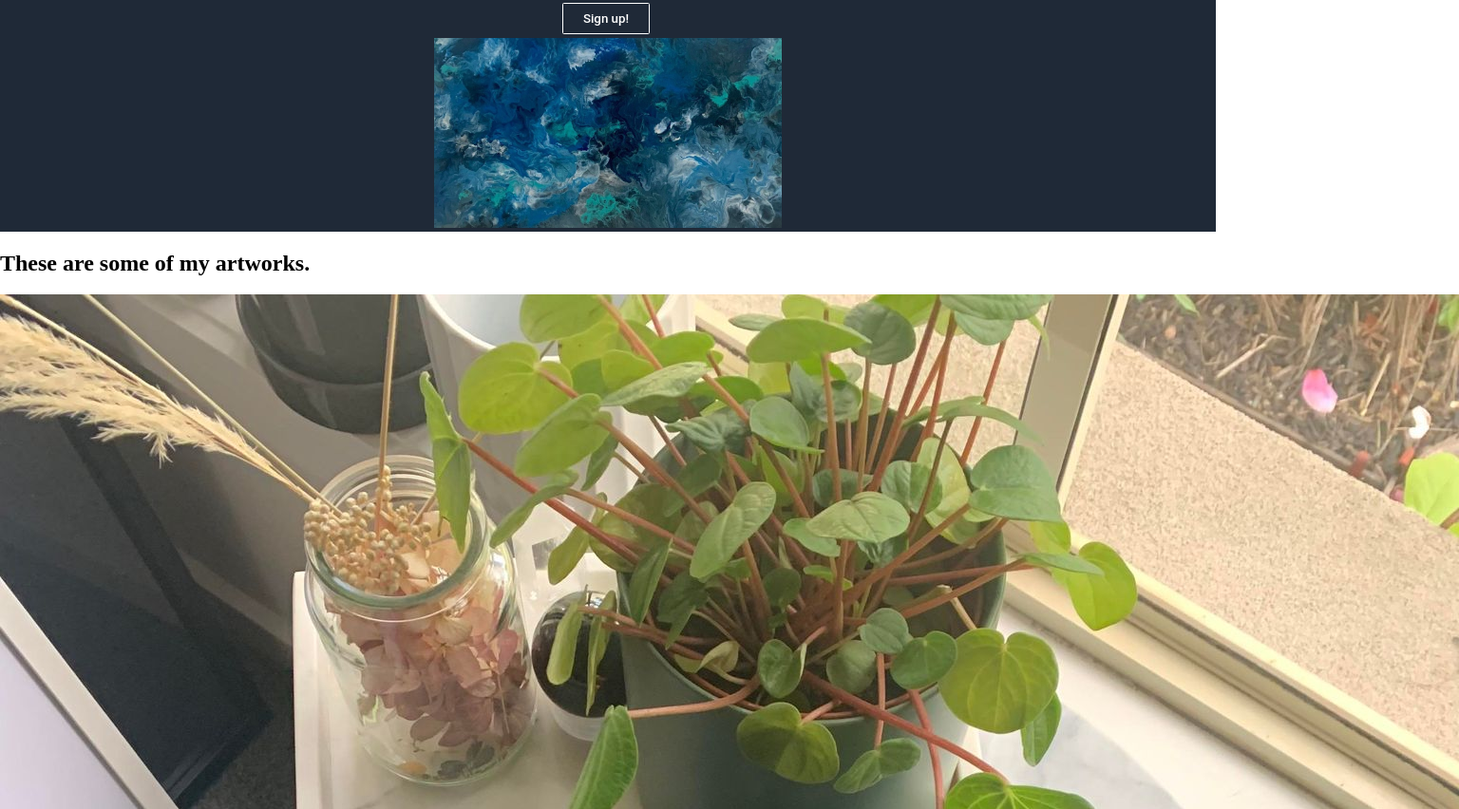
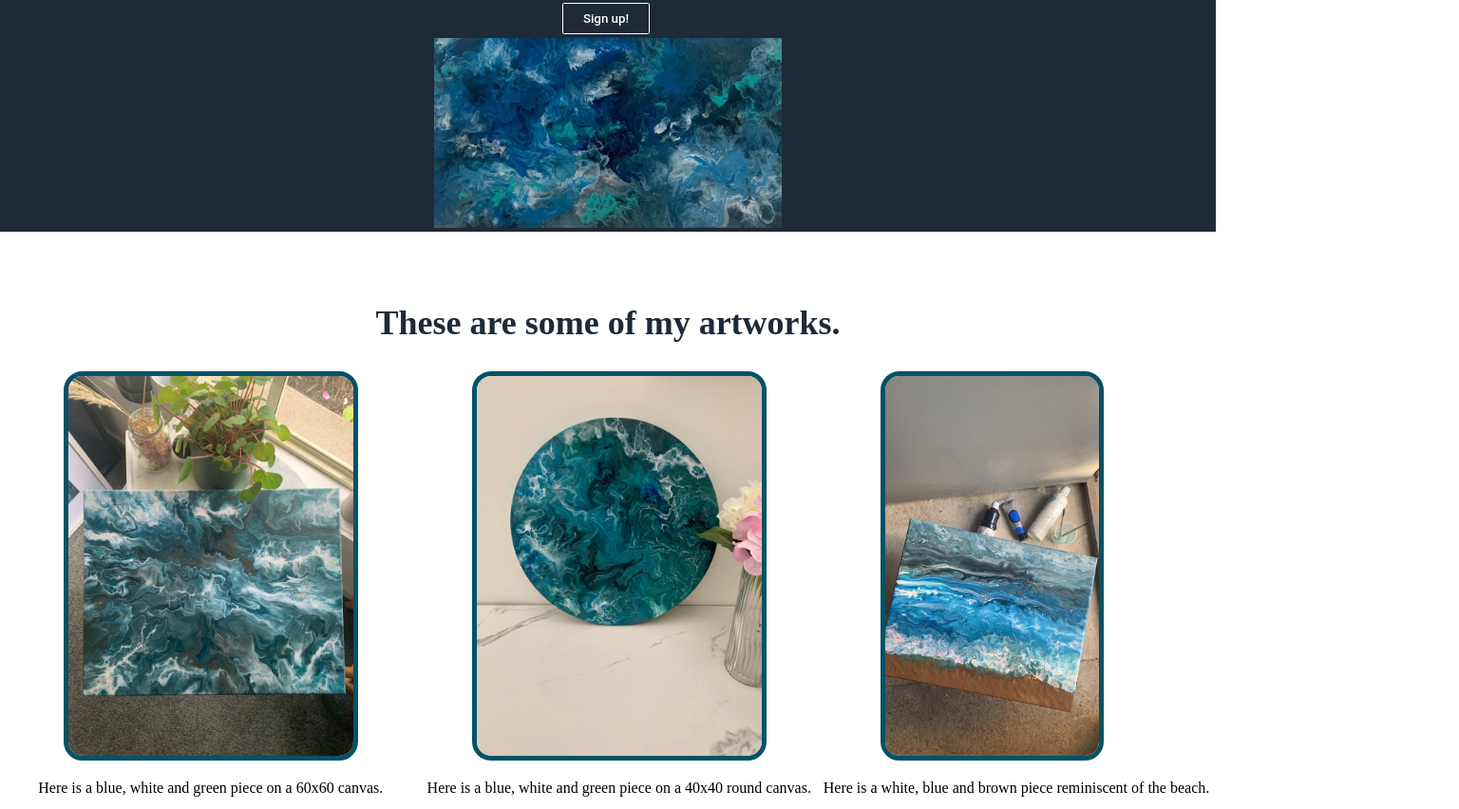
Before and after one commit to Peter-L-Petrovski/rp-studios, a plain HTML site: page index.html in a window 1280 px wide. Shown: the part 290-1142 px from the top of the page at 95% size, 1536 px wide, since content can reach past the window. Drawn offline with Linux system fonts and the light colour scheme.

Commit message:
Added initial artwork section styling in css and fixed on page navigation bar linking in index.html

```diff
--- a/index.html
+++ b/index.html
@@ -12,9 +12,9 @@
         <header>
             <img src="images/logo.jpeg">
             <ul>
-                <li><a href="#">Artworks</a></li>
-                <li><a href="#">Information</a></li>
-                <li><a href="#">Contact</a></li>
+                <li><a href="#artworks">Artworks</a></li>
+                <li><a href="#information">Information</a></li>
+                <li><a href="#contact">Contact</a></li>
             </ul>
         </header>
     </section>
--- a/styles/styles.css
+++ b/styles/styles.css
@@ -97,3 +97,34 @@ header li a {
     background-color: #FFFFFF;
 }
 /*Main Section Styling*/
+
+/*Artworks Styling*/
+.artworks-container img{
+    height: 400px;
+    width: auto;
+    margin: 0 60px;
+    border: 5px solid #045266;
+    border-radius: 20px;
+}
+
+h2 {
+    text-align: center;
+    font-size: 36px;
+    font-weight: bolder;
+    color: #1F2937;
+    margin-top: 75px;
+}
+
+.artworks-container {
+    display: flex;
+    align-items: center;
+    justify-content: center;
+    flex: 1;
+    flex-wrap: wrap;
+    min-height: 80vh;
+}
+
+.artworks-container p {
+    text-align: center;
+}
+/*Artworks Styling*/
```
